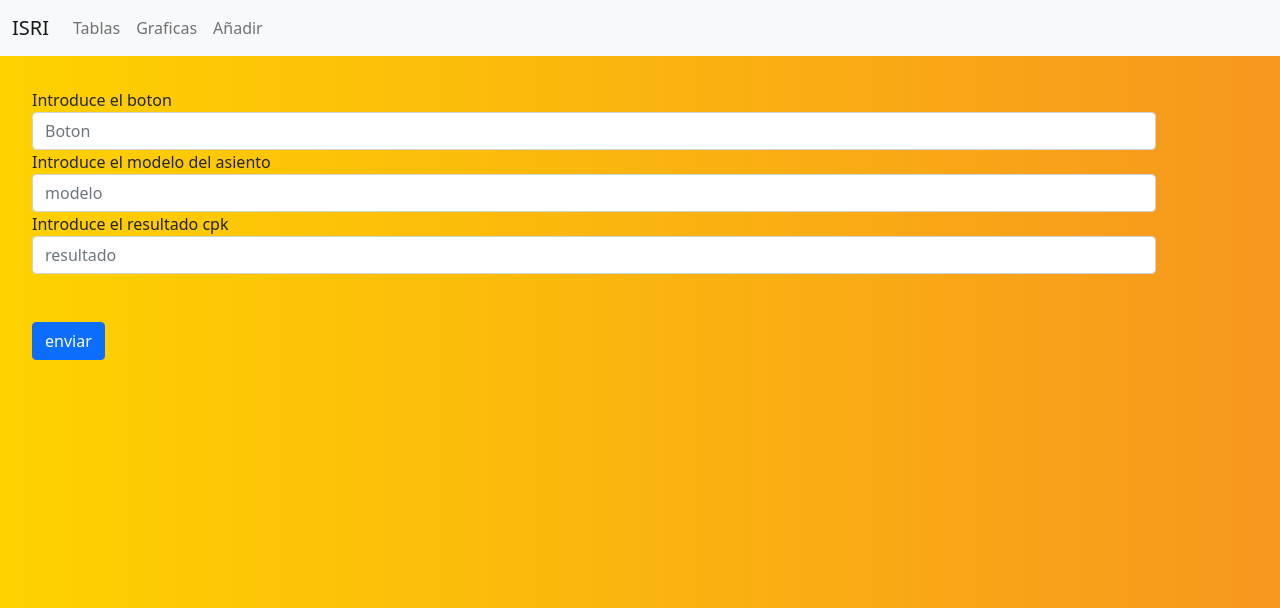
After one commit to guillermodean/Flask-app-cpk, a Flask app: a page that uses templates/layout.html in a window 1280 px wide. The commit adds this page. Shown: the top 608 px of the page. Run offline with Flask 2, Linux system fonts and the light colour scheme.

Commit message:
conexion mysql db

```diff
--- a/app.py
+++ b/app.py
@@ -2,8 +2,21 @@
 from flask import Flask
 from flask import jsonify
 from flask import render_template
+from flask.wrappers import Request
+from flaskext import mysql
+from flask import request
+import os
 
 app = Flask(__name__)
+
+app.config['MYSQL_DATABASE_HOST']='localhost'
+app.config['MYSQL_DATABASE_USER']='root'
+app.config['MYSQL_DATABASE_PASSWORD']='Guillermo11'
+app.config['MYSQL_DATABASE_DB']='cpk'
+
+#mysql= mysql.MySQL(app)
+mysql = mysql.MySQL(app, prefix="mysql1", host='localhost', user='root',password='Guillermo11',db='cpk', autocommit=True)
+mysql.init_app(app)
 
 from products import products
 
@@ -18,6 +31,22 @@ def graficas():
 @app.route('/templates/tablas')
 def tablas():
     return render_template('tabla.html')
+
+@app.route('/añadir_cpk')
+def formulario():
+    return render_template('Formulario.html')
+
+@app.route('/añadir_cpk',methods =['POST'])
+def addcpk():
+    if request.method=='POST':
+        button = request.form['Button']
+        seat = request.form['seat']
+        cpk = request.form ['cpk']
+        cursor = mysql.get_db().cursor()
+        cursor.execute('INSERT INTO `cpk-resultst`(`Button`, `seat`, `cpk`) VALUES (%s,%s,%s)',(button,seat,cpk))
+
+    return 'received'
+
 
 #PARA LANZAR LOS USUARIOS Y LAS CONEXIONES
 
--- /dev/null
+++ b/templates/Formulario.html
@@ -0,0 +1,24 @@
+{% extends "layout.html" %}
+{% block content %}
+
+<div class="container align-self-center m-4 p-2">
+    <form action="/añadir_cpk" method="POST">
+        <div class="form-group">
+            <label for="id">Introduce el boton</label>
+            <input type="text" name="Button" placeholder="Boton" id="Button" class="form-control">
+        </div>
+        <div class="form-group">
+            <label for="seat">Introduce el modelo del asiento</label>
+            <input type="text" name="seat" placeholder="modelo" id="seat" class="form-control">
+        </div>
+        <div class="form-group">
+            <label for="cpk">Introduce el resultado cpk</label>
+            <input type="text" name="cpk" placeholder="resultado" id="cpk" class="form-control">
+        </div>
+        <div class="form-group">
+            <button type="submit" class="btn btn-primary mt-5">enviar</button>
+        </div>
+    </form>
+</div>
+
+{% endblock %}
--- a/templates/layout.html
+++ b/templates/layout.html
@@ -30,6 +30,9 @@
                     <li class="nav-item">
                         <a class="nav-link" href="{{url_for('graficas')}}">Graficas</a>
                     </li>
+                    <li class="nav-item">
+                        <a class="nav-link" href="{{url_for('formulario')}}">Añadir</a>
+                    </li>
                     <!-- <li class="nav-item dropdown">
                         <a class="nav-link dropdown-toggle" href="#" id="navbarDropdownMenuLink" role="button"
                             data-bs-toggle="dropdown" aria-expanded="false">
```
